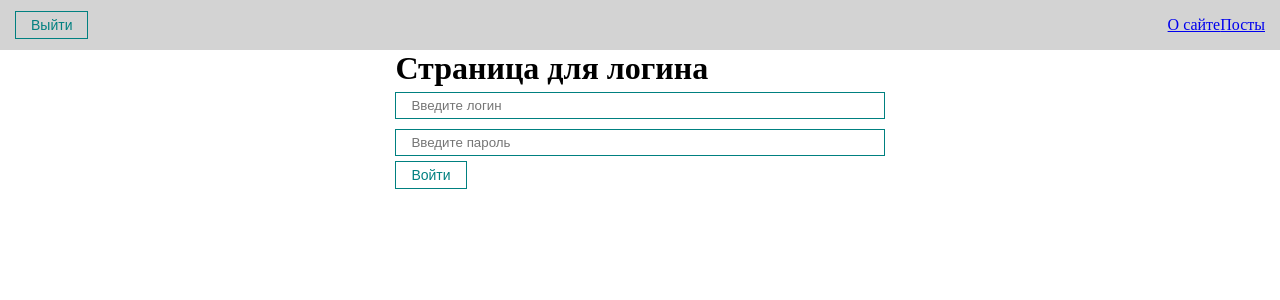
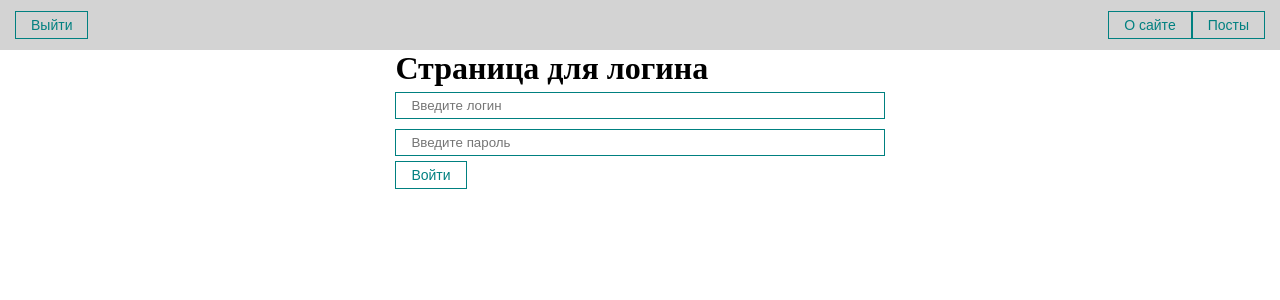
Before and after one commit to dangerb3/Notes-app, a React (Create React App) app: page /login in a window 1280 px wide. Shown: the top 300 px of the page. Built offline with nearby package versions, Linux system fonts and the light colour scheme.

Commit message:
Improved Navbar

```diff
--- a/src/components/UI/Navbar/Navbar.jsx
+++ b/src/components/UI/Navbar/Navbar.jsx
@@ -1,5 +1,5 @@
 import React from 'react';
-import { Link } from 'react-router-dom';
+import { Link, useNavigate } from 'react-router-dom';
 import { AuthContext } from '../../../context';
 import MyButton from '../button/MyButton';
 import { useContext } from 'react';
@@ -11,13 +11,16 @@ const Navbar = () => {
     setIsAuth(false)
     localStorage.removeItem('auth')
   }
+  const navigate = useNavigate();
 
     return (
         <div className="navbar">
           <MyButton onClick={logout}>Выйти</MyButton>
           <div className="navbar__links">
-            <Link to="/about">О сайте</Link>
-            <Link to="/posts">Посты</Link>
+            {/* <Link to="/about">О сайте</Link> */}
+            <MyButton onClick={()=>navigate('/about')}>О сайте</MyButton>
+            <MyButton onClick={()=>navigate('/posts')}>Посты</MyButton>
+            {/* <Link to="/posts">Посты</Link> */}
           </div>
         </div>
     );
```
